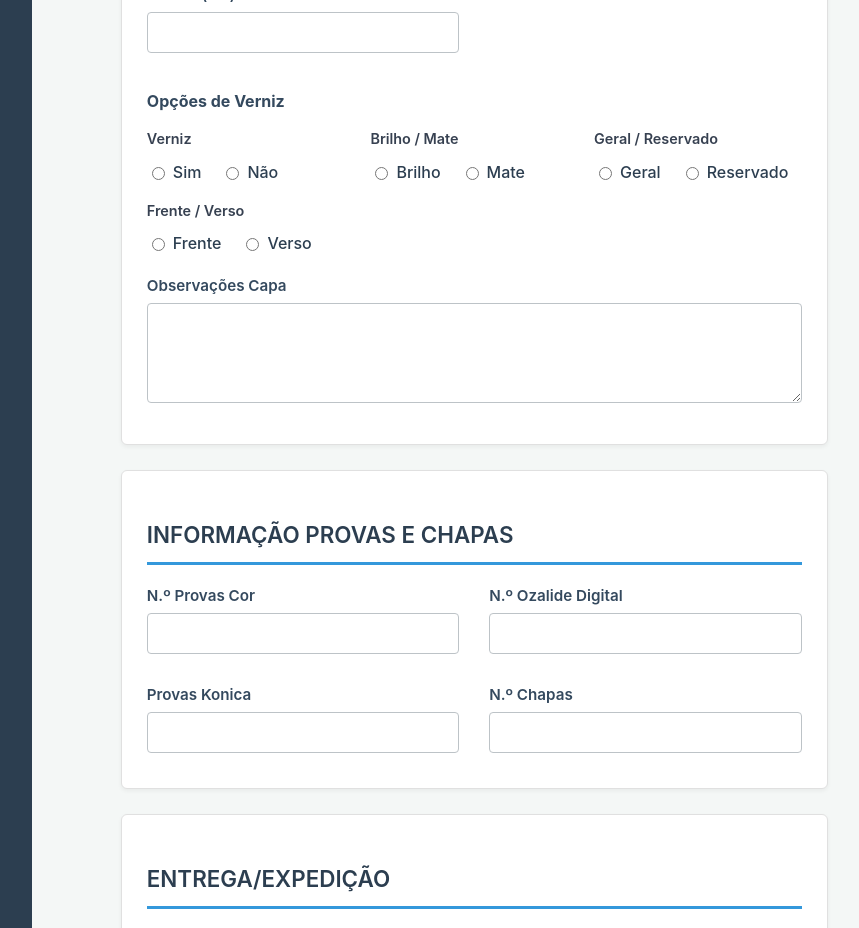
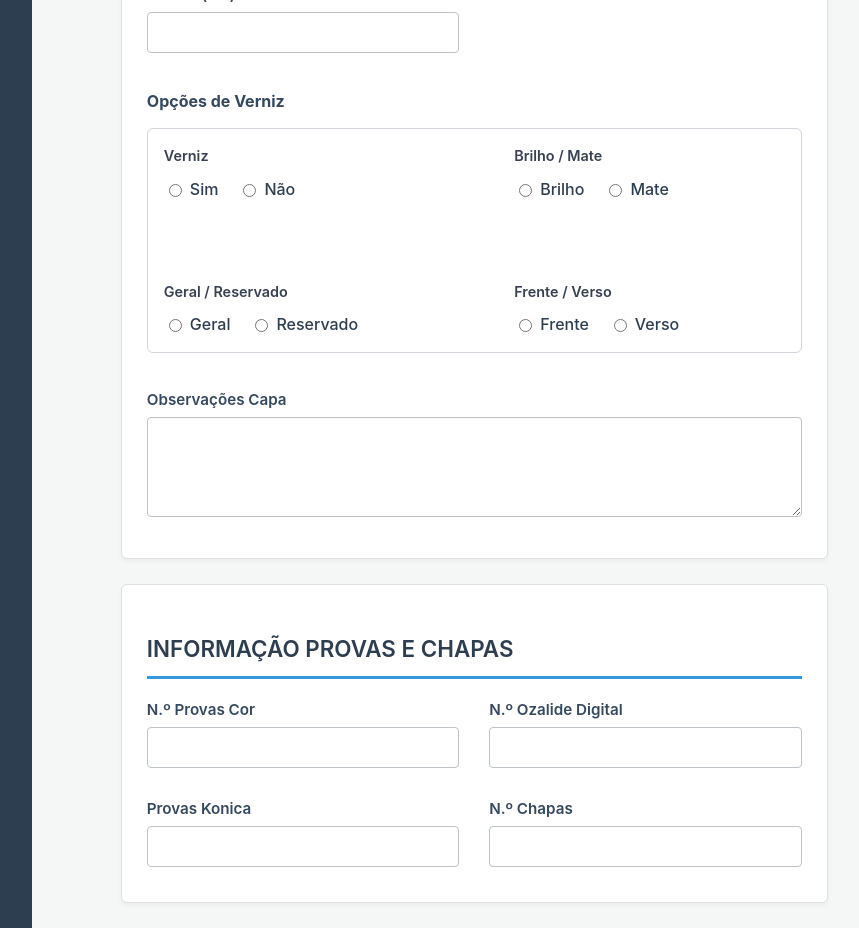
Before and after one commit to HelderOliveira77/crm-os-frontend, a React (Vite) app: page /dashboard/os/nova in a window 1280 px wide. Shown: the part 3100-4028 px from the top of the page, without its empty margins (364-1223 px from the left). Built offline with nearby package versions, Linux system fonts and the light colour scheme; sample sign-in values are in the browser's storage.

Commit message:
Atualizações CRM FRONTEND 15122025

```diff
--- a/src/pages/NovaOS.jsx
+++ b/src/pages/NovaOS.jsx
@@ -978,53 +978,67 @@ export default function NovaOS() {
                         <FormInput label="Bobine (cm)" name="bobine_capa" value={formData.bobine_capa} onChange={handleChange} type="numeric" />
                     </SubGrid>
                     <SubGrid_2 title="Opções de Verniz">
-                        {/* Grupo 1 */}
-                        <div>
+                        {/* <-- Caixa que envolve os grupos --> */}
+                        <div style={{
+                            border: '1px solid #d1d5db',
+                            borderRadius: '6px',
+                            padding: '1rem',                // 16 px → 1rem, mantém consistência
+                            backgroundColor: '#fff',
+                            //boxShadow: '0 1px 3px rgba(0,0,0,0.08)',
+                            marginBottom: '1.0rem',        // espaçamento inferior da caixa
+                            display: 'grid',
+                            gridTemplateColumns: 'repeat(auto-fit, minmax(180px, 1fr))',
+                            gap: '5rem',
+                            //marginRight: 'auto',   // empurra o bloco para a esquerda
+                            marginLeft: 0,         // garante que não haja margem à esquerda
+                        }}  >
+                            {/* Grupo 1 */}
+                            <div className="optionItem">
                                 <FormRadioGroup_2
                                     label="Verniz"
-                                name="verniz_miolo"
-                                value={formData.verniz_miolo}
+                                    name="verniz_capa"
+                                    value={formData.verniz_capa}
                                     onChange={handleChange}
                                     options={['Sim', 'Não']}
                                     spacing={20}
                                 />
                             </div>
 
-                        {/* Grupo 2 */}
-                        <div>
+                            {/* Grupo 2 */}
+                            <div className="optionItem">
                                 <FormRadioGroup_2
                                     label="Brilho / Mate"
-                                name="verniz_miolo_brilho_mate"
-                                value={formData.verniz_miolo_brilho_mate}
+                                    name="verniz_capa_brilho_mate"
+                                    value={formData.verniz_capa_brilho_mate}
                                     onChange={handleChange}
                                     options={['Brilho', 'Mate']}
                                     spacing={20}
                                 />
                             </div>
 
-                        {/* Grupo 3 */}
-                        <div>
+                            {/* Grupo 3 */}
+                            <div className="optionItem">
                                 <FormRadioGroup_2
                                     label="Geral / Reservado"
-                                name="verniz_miolo_geral_reservado"
-                                value={formData.verniz_miolo_geral_reservado}
+                                    name="verniz_capa_geral_reservado"
+                                    value={formData.verniz_capa_geral_reservado}
                                     onChange={handleChange}
                                     options={['Geral', 'Reservado']}
                                     spacing={20}
                                 />
                             </div>
-
-                        <div>
+                            {/* Grupo 4 */}
+                            <div className="optionItem">
                                 <FormRadioGroup_2
                                     label="Frente / Verso"
-                                name="verniz_capa_frente_verso"
-                                value={formData.verniz_miolo_geral_reservado}
+                                    name="verniz_capa_f_v"
+                                    value={formData.verniz_capa_f_v}
                                     onChange={handleChange}
                                     options={['Frente', 'Verso']}
                                     spacing={20}
                                 />
                             </div>
-
+                        </div>
                     </SubGrid_2>
 
                     <FormInput label="Observações Capa" name="observacoes_capa" value={formData.observacoes_capa} onChange={handleChange} type="text" isTextArea fullWidth />
```
Lines whose indentation alone changed are shown as unchanged.
